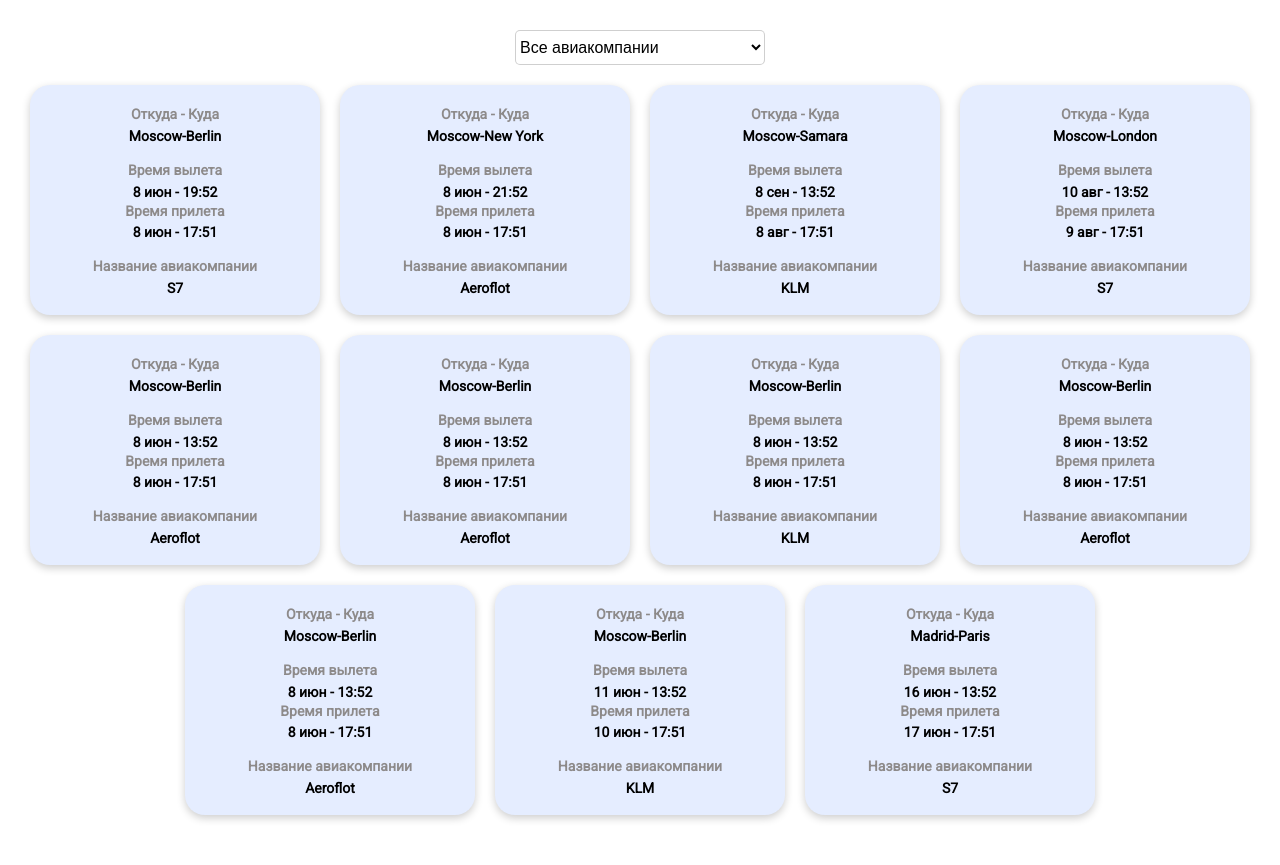
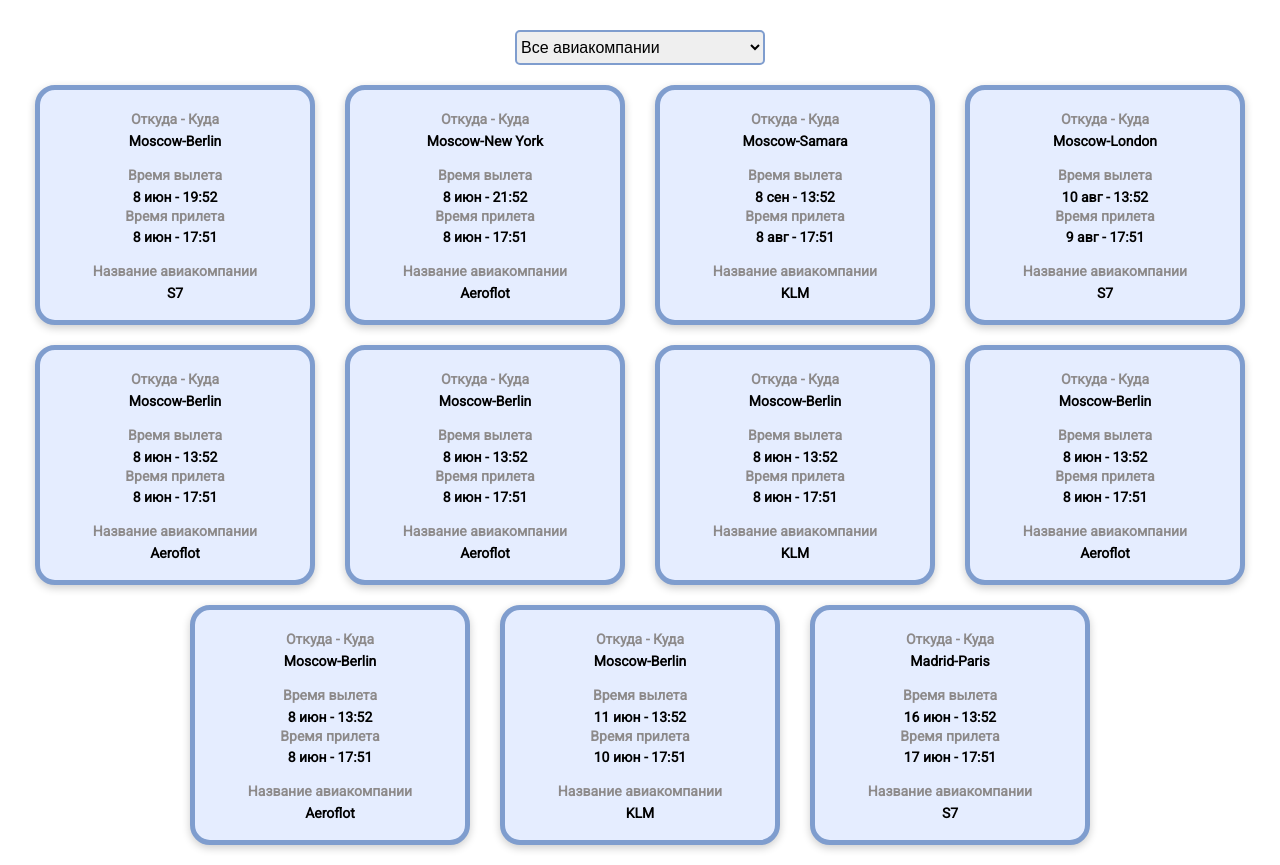
Before and after one commit to eaonufriychuk/widget_onetwotrip, a React app: page / in a window 1280 px wide. Before the commit the page ends 835 px from the top, so only its background shows below. Built offline with nearby package versions, Linux system fonts and the light colour scheme; data requests are answered from the project's data file.

Commit message:
initial-commit

```diff
--- a/src/components/CardList/CardList.scss
+++ b/src/components/CardList/CardList.scss
@@ -1,5 +1,5 @@
 $fontSize: 14px;
-$width:250px;
+$width:230px;
 .card_list {
   font-size: 0;
   margin: 0 -10px;
@@ -17,11 +17,12 @@
   font-size: $fontSize;
   font-weight: 700;
   line-height: 1.35;
+  border: 5px solid rgb(127, 157, 206);
   border-radius: 20px;
   background: #e5edff;
   text-align: center;
   padding: 20px;
-  margin: 0 10px 20px;
+  margin: 0 15px 20px;
   transition: all 0.2s ease-in-out;
   cursor: pointer;
   box-shadow: 0 3px 8px rgba(0, 0, 0, .2);
--- a/src/components/Select/Select.scss
+++ b/src/components/Select/Select.scss
@@ -1,9 +1,8 @@
 .select {
   display: block;
   width: 250px;
-  border: 1px solid #ccccccef;
+  border: 2px solid rgb(127, 157, 206);
   border-radius: 5px;
-  background-color: white;
   font-size: inherit;
   height: 35px;
   outline: none;
```
